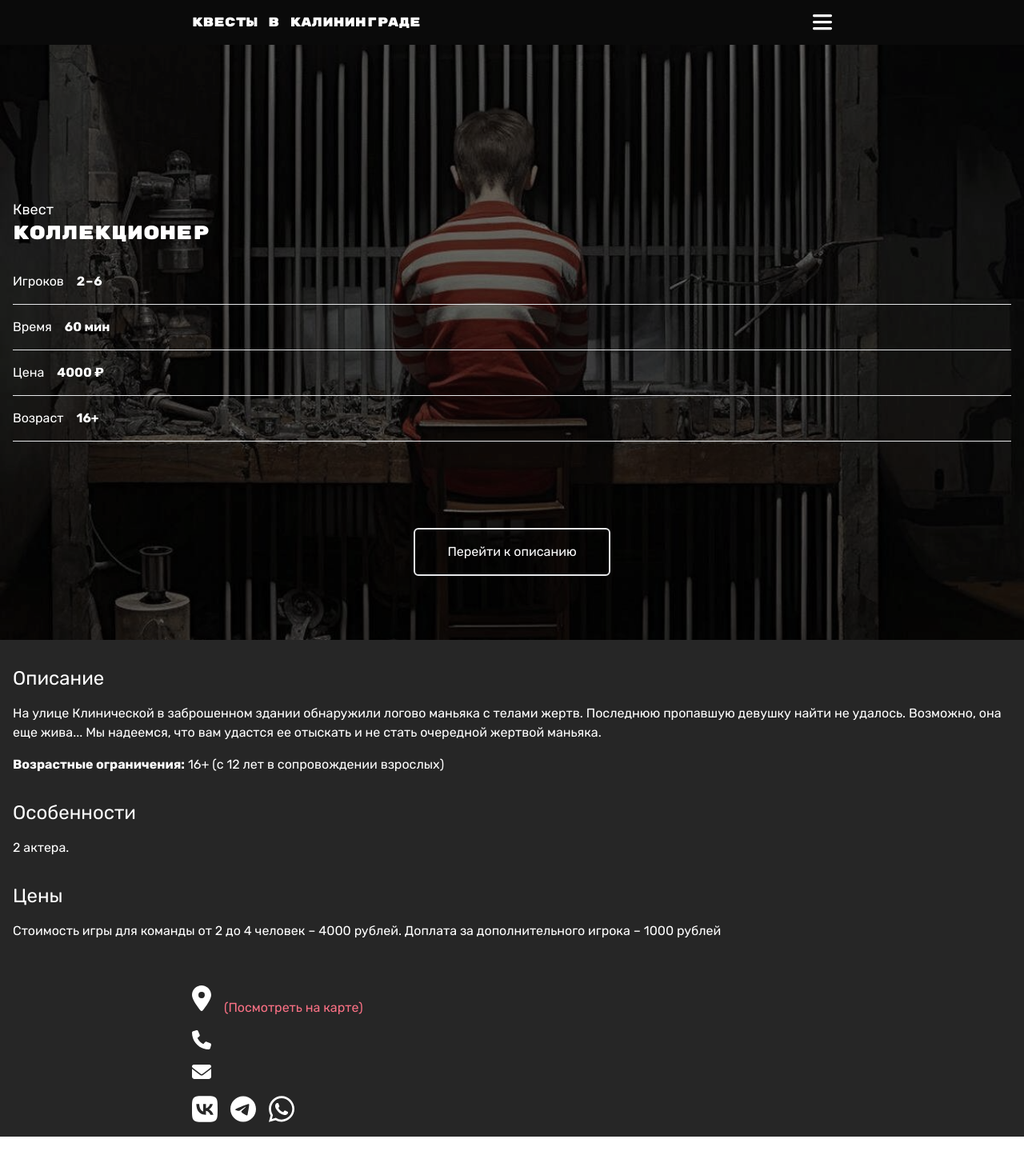
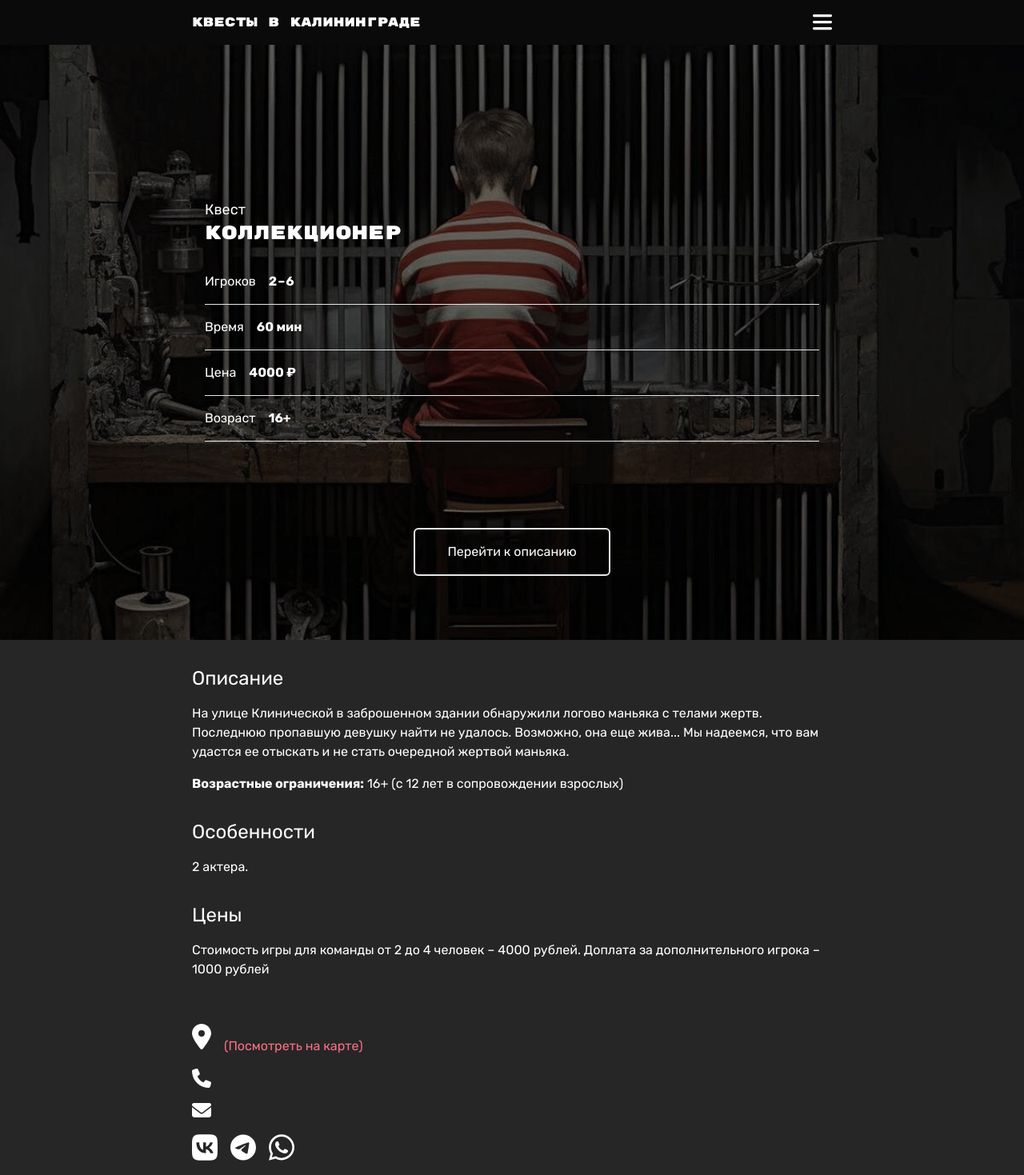
Before and after one commit to helgasurojakova/horror-quest, a Next.js app: page /quest/collector in a window 1280 px wide. Shown: the whole page at 80% size. Before the commit the page ends 1421 px from the top, so only its background shows below. Built offline with nearby package versions, Linux system fonts and the light colour scheme.

Commit message:
feat(quest page): added responsive utility

```diff
--- a/src/app/quest/[slug]/page.tsx
+++ b/src/app/quest/[slug]/page.tsx
@@ -9,7 +9,7 @@ export default function Quest({ params }: { params: { slug: string } }) {
 
   return (
     <main className="bg-neutral-800 w-full">
-      <section className="grayscale-[50%] h-screen flex flex-col justify-center items-center">
+      <section className="grayscale-[50%] h-screen flex flex-col justify-center items-center px-4 xl:px-60 lg:px-40 md:px-20 sm:px-4">
         <div
           style={{ backgroundImage: `url(/${quest?.key}.jpg)` }}
           className="bg-center bg-no-repeat bg-cover absolute w-full h-full brightness-50"
@@ -41,7 +41,10 @@ export default function Quest({ params }: { params: { slug: string } }) {
           Перейти к описанию
         </a>
       </section>
-      <section id="description" className="px-4 py-8">
+      <section
+        id="description"
+        className="px-4 py-8 xl:px-60 lg:px-40 md:px-20 sm:px-4"
+      >
         <h2 className="text-2xl mb-4">Описание</h2>
         <p className="mb-4">{quest?.description}</p>
         <strong>Возрастные ограничения:</strong>{' '}
```
